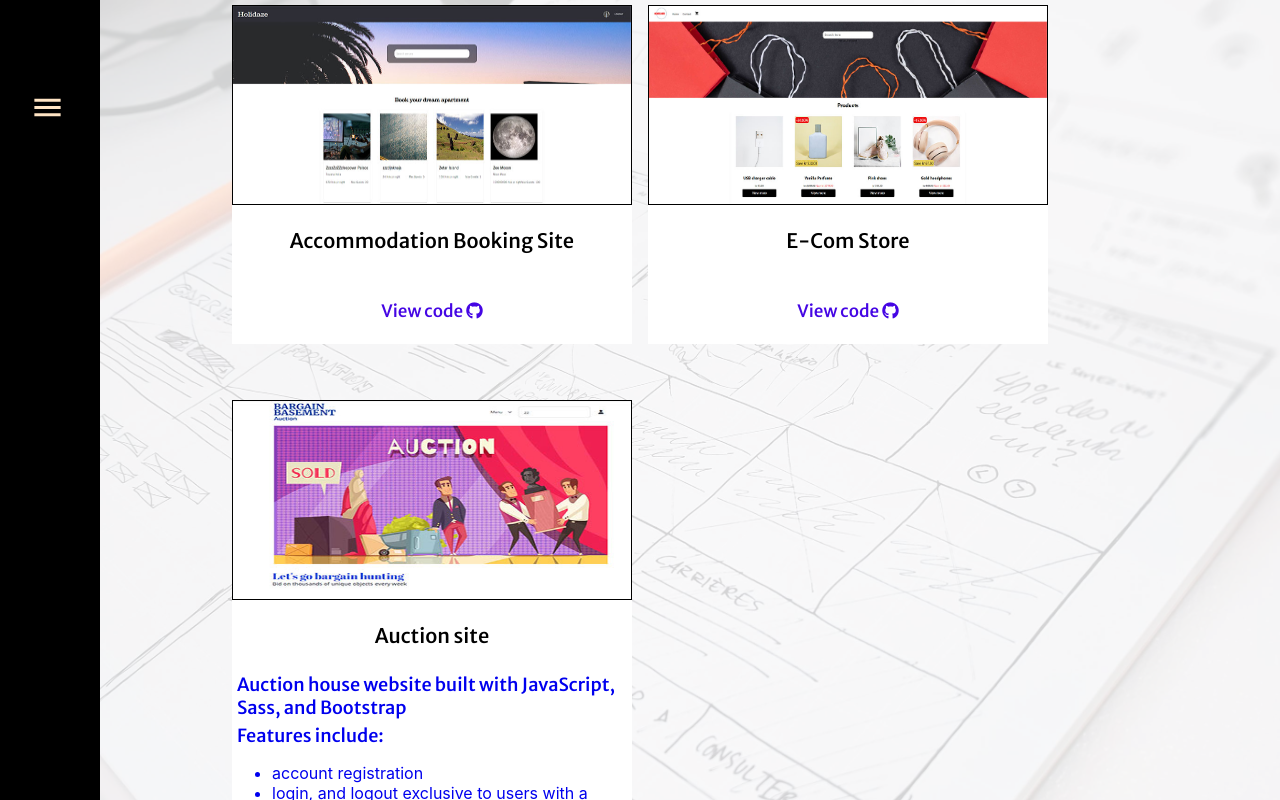
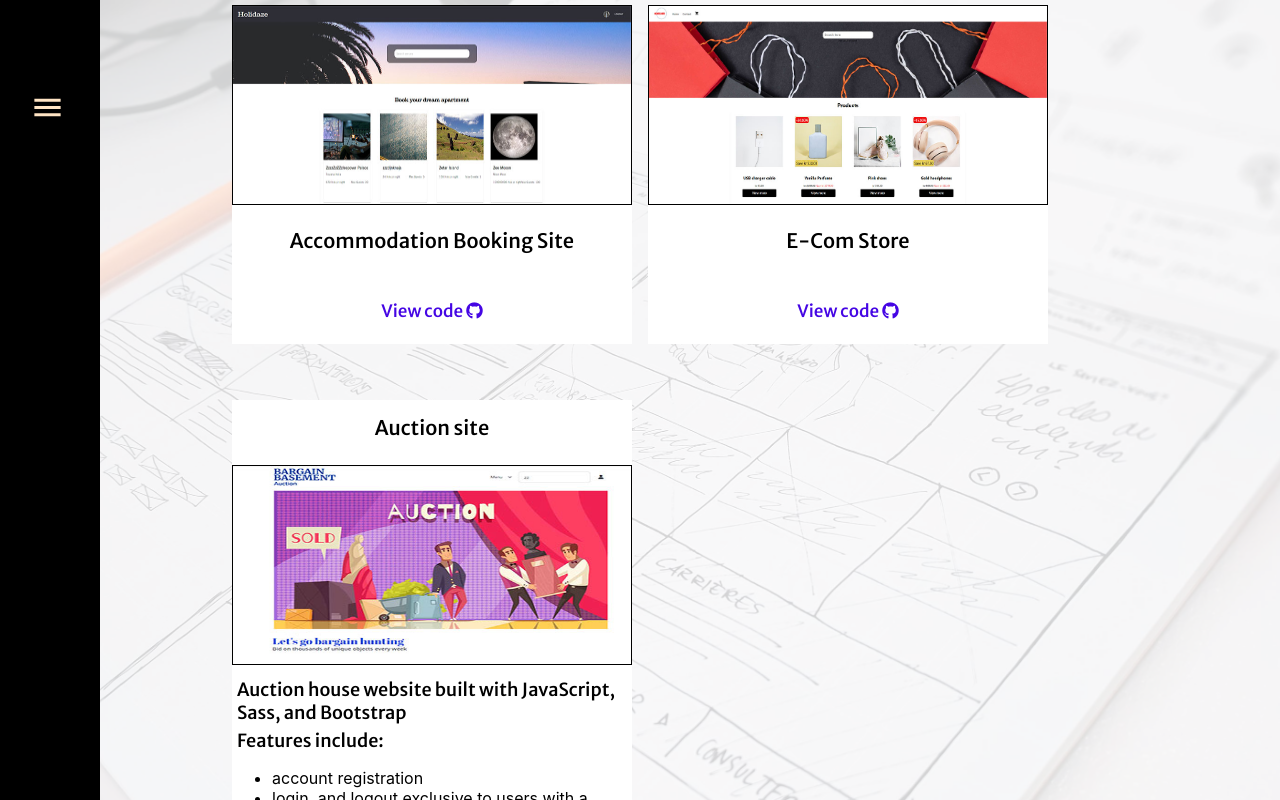
Before and after one commit to martinMr79/portfolio2, a React (Create React App) app: page /projects in a window 1280 px wide. Shown: the top 800 px of the page. Built offline with nearby package versions, Linux system fonts and the light colour scheme.

Commit message:
projects card outlay

```diff
--- a/src/components/projects/Projects.jsx
+++ b/src/components/projects/Projects.jsx
@@ -45,9 +45,10 @@ function Projects() {
         </ProjectCard>
 
         <ProjectCard>
-          <ProjectAnchor href="https://snazzy-cupcake-064c05.netlify.app/" target="_blank" rel="noopener noreferrer">
+          <ProjectAnchor>
+           <ProjectP>Auction site</ProjectP>
             <ProjectImage src={BargainBasmentImage} alt="Accommodation Booking Site" />
-            <ProjectP>Auction site</ProjectP>
+
             <p>Auction house website built with JavaScript, Sass, and Bootstrap</p>
             <p>Features include:</p>
             <ul>
@@ -67,7 +68,7 @@ function Projects() {
                 Github Repo <i className="fab fa-github"></i>
               </GithubLink>
               <GithubLink
-                href="https://github.com/martinMr79/Semester-Project-2/tree/main"
+                href="https://snazzy-cupcake-064c05.netlify.app/"
                 target="_blank"
                 rel="noopener noreferrer"
               >
--- a/src/components/projects/styled.jsx
+++ b/src/components/projects/styled.jsx
@@ -67,15 +67,9 @@ export const ProjectCard = styled.div`
   max-width: 400px;
   text-decoration: none;
   background-color: white;
-  transition: transform 0.3s ease;
-
-
-  &:hover {
-  transform: scale(1.02);
-}
 `;
 
-export const ProjectAnchor = styled.a`
+export const ProjectAnchor = styled.div`
   text-decoration: none;
 
 `;
```
